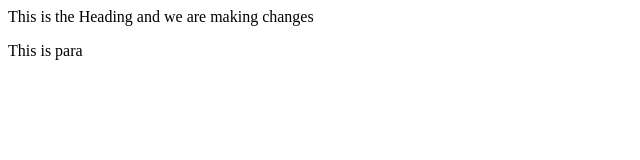
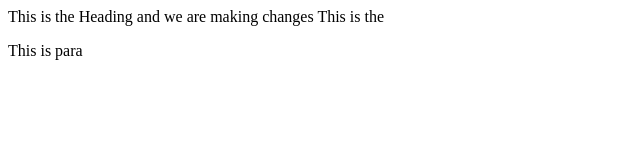
Before and after one commit to abhiyana/githubtraning, a plain HTML site: page index.html in a window 1280 px wide. Shown: the full height of the page, 0-640 px from the left. Drawn offline with Linux system fonts and the light colour scheme.

Commit message:
This is the changes

```diff
--- a/index.html
+++ b/index.html
@@ -8,6 +8,7 @@
 <body>
     <h>
         This is the Heading and we are making changes
+        This is the
     </h>
     <p>This is para</p>
 </body>
```
